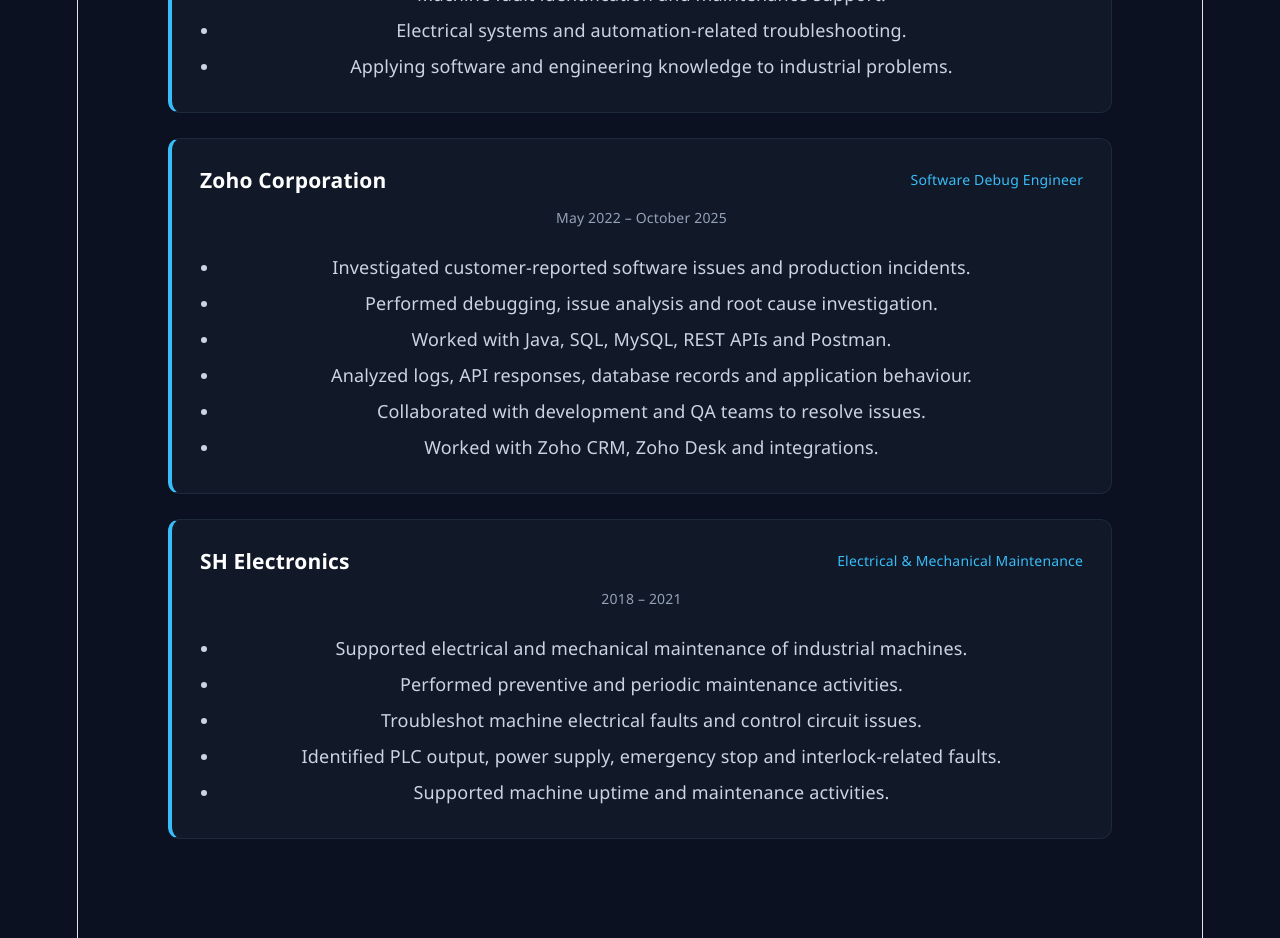
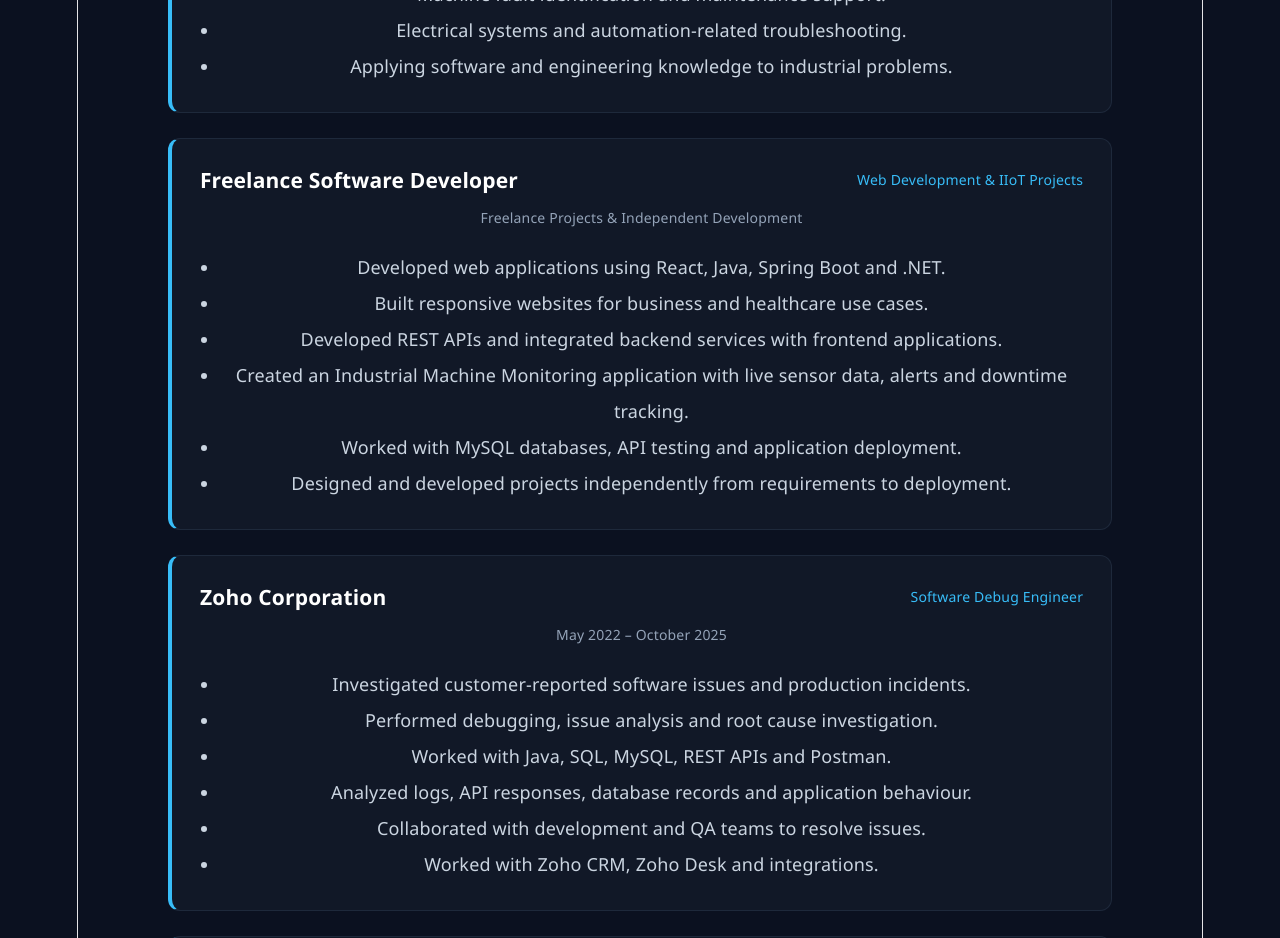
Before and after one commit to ervishnuj/vishnuprabu_portfolio, a React (Vite) app: page / in a window 1280 px wide. Shown: the part 1400-2338 px from the top of the page. Built offline with nearby package versions, Linux system fonts and the light colour scheme.

Commit message:
update Experience

```diff
--- a/src/App.jsx
+++ b/src/App.jsx
@@ -119,6 +119,24 @@ function App() {
         <li>Applying software and engineering knowledge to industrial problems.</li>
       </ul>
     </div>
+
+    <div className="experience-card">
+  <div className="experience-header">
+    <h3>Freelance Software Developer</h3>
+    <span>Web Development & IIoT Projects</span>
+  </div>
+
+  <p className="experience-period">Freelance Projects & Independent Development</p>
+
+  <ul>
+    <li>Developed web applications using React, Java, Spring Boot and .NET.</li>
+    <li>Built responsive websites for business and healthcare use cases.</li>
+    <li>Developed REST APIs and integrated backend services with frontend applications.</li>
+    <li>Created an Industrial Machine Monitoring application with live sensor data, alerts and downtime tracking.</li>
+    <li>Worked with MySQL databases, API testing and application deployment.</li>
+    <li>Designed and developed projects independently from requirements to deployment.</li>
+  </ul>
+</div>
 
     <div className="experience-card">
       <div className="experience-header">
```
